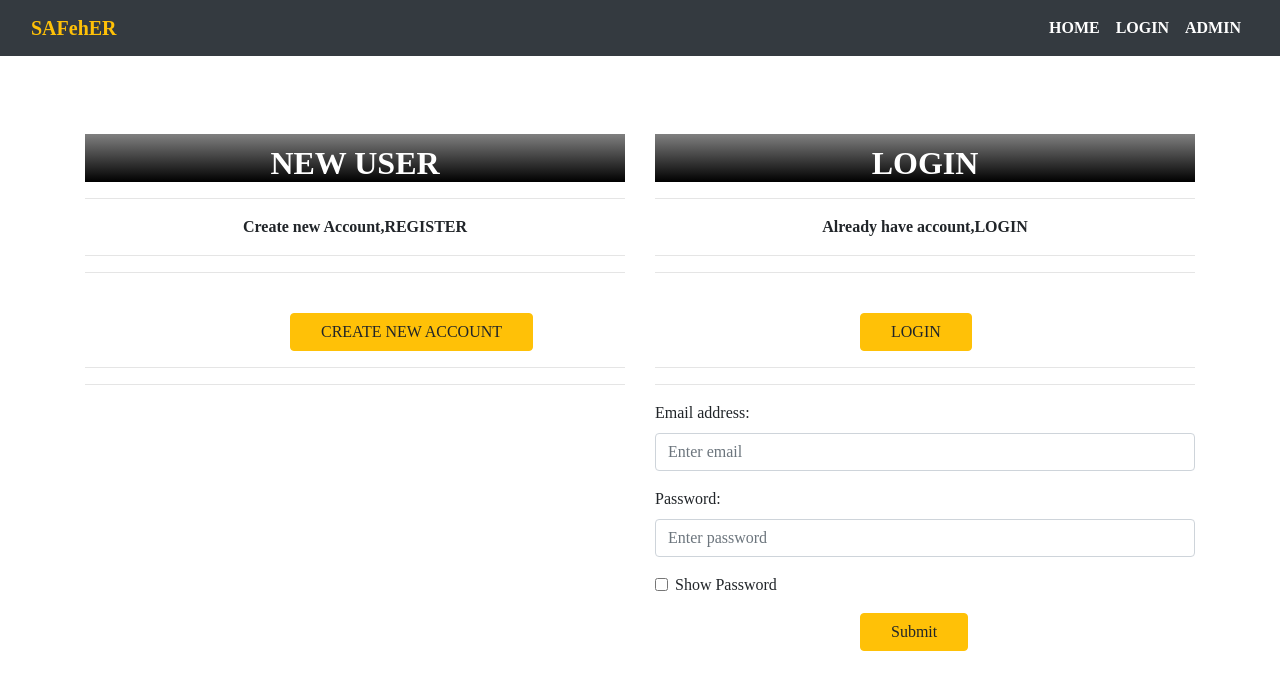
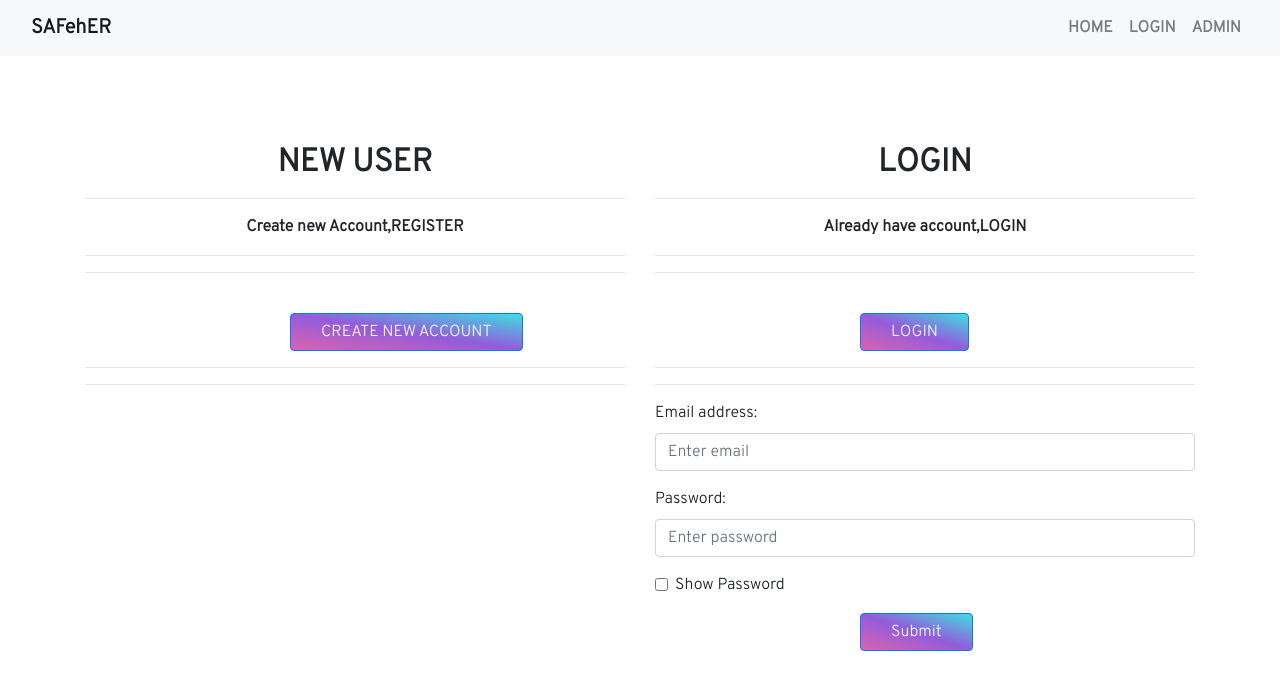
Before and after one commit to somya51p/SAFehER, a Django app: page /login/ in a window 1280 px wide. Shown: the top 690 px of the page. Run offline with Django 3.2, Linux system fonts and the light colour scheme; some libraries are stand-ins or nearby versions.

Commit message:
button hover improvised

```diff
--- a/women/static/style.css
+++ b/women/static/style.css
@@ -22,19 +22,20 @@ body{
     padding-left: 30px;
     padding-right: 30px;
     transition: 0.5s;
+    background: linear-gradient(to left bottom, rgba(5, 213, 217, 0.767), rgba(101, 23, 203, 0.7), rgba(203, 33, 141, 0.7));
+    color: aliceblue;
 }
 
 .bb:hover{
     color:snow;
     background-color: green;
-    transition: 0.5s;
+    transition: 0.8s;
     font-weight: bold;
     border-radius: 10px;
+    transform: scale(1.15);
 }
 
 .doabout{
-    color:white;
-    background: linear-gradient(grey,black);
     margin-top:30px;
     padding-top: 10px;
 }
@@ -50,7 +51,8 @@ body{
     background: linear-gradient(to left bottom, rgba(5, 213, 217, 0.767), rgba(101, 23, 203, 0.7), rgba(203, 33, 141, 0.7));
     border-radius: 10px;
     transition: 0.5s;
-    color: white;
+    color: snow;
+    transform: scale(1.05);
 }
 .navbar-brand{
     color: #bd2eaa;
--- a/women/templates/base.html
+++ b/women/templates/base.html
@@ -11,6 +11,7 @@
     <link rel="stylesheet" href="node_modules/bootstrap/dist/css/bootstrap.min.css">
     <link rel="stylesheet" href="https://stackpath.bootstrapcdn.com/bootstrap/4.3.1/css/bootstrap.min.css" integrity="sha384-ggOyR0iXCbMQv3Xipma34MD+dH/1fQ784/j6cY/iJTQUOhcWr7x9JvoRxT2MZw1T" crossorigin="anonymous">
     <link rel="stylesheet" href="https://stackpath.bootstrapcdn.com/font-awesome/4.7.0/css/font-awesome.min.css" integrity="sha384-wvfXpqpZZVQGK6TAh5PVlGOfQNHSoD2xbE+QkPxCAFlNEevoEH3Sl0sibVcOQVnN" crossorigin="anonymous">
+    <link href="https://fonts.googleapis.com/css2?family=Overpass:wght@300&display=swap" rel="stylesheet">
     <link rel="stylesheet" href="{% static 'style.css' %}">
     <title>SAFehER</title>
 
@@ -18,22 +19,22 @@
 
 <body>
 
-    <nav class="navbar navbar-expand-md bg-dark navbar-dark">
+    <nav class="navbar navbar-expand-md bg-light navbar-light">
         <div class="container-fluid">
-            <a href="#" class="navbar-brand text-warning font-weight-bold">SAFehER</a>
+            <a href="#" class="navbar-brand font-weight-bold">SAFehER</a>
             <button class="navbar-toggler" type="button" data-toggler="collapse" data-target="#collapsenavbar">
                 <span class="navbar-toggler-icon"></span>
             </button>
             <div class="collapse navbar-collapse text-center" id="collapsenavbar">
                 <ul class="navbar-nav ml-auto">
                     <li class="nav-item">
-                        <a href="{% url 'home' %}" class="nav-link text-white">HOME</a>
+                        <a href="{% url 'home' %}" class="nav-link ">HOME</a>
                     </li>
                     <li class="nav-item">
-                        <a href="{% url 'login' %}" class="nav-link text-white">LOGIN</a>
+                        <a href="{% url 'login' %}" class="nav-link ">LOGIN</a>
                     </li>
                     <li class="nav-item">
-                        <a href="{% url 'login_admin' %}" class="nav-link text-white">ADMIN</a>
+                        <a href="{% url 'login_admin' %}" class="nav-link ">ADMIN</a>
                     </li>
                 </ul>
             </div>
--- a/women/templates/login.html
+++ b/women/templates/login.html
@@ -18,8 +18,6 @@
 
 <style>
   .doabout{
-      color:white;
-      background: linear-gradient(grey,black);
       margin-top:30px;
       padding-top: 10px;
   }
@@ -32,7 +30,7 @@
             <hr>
             <p class="text-center"><b>Create new Account,REGISTER</b>
                 <hr><hr><br>
-            <a href="{% url 'signup' %}"><button type="button" class="bb btn btn-warning text-center">CREATE NEW ACCOUNT</button></a><br><hr><hr>
+            <a href="{% url 'signup' %}"><button type="button" class="bb btn btn-primary text-center">CREATE NEW ACCOUNT</button></a><br><hr><hr>
             </p>
         </div>
         <div class="col-sm-6">
@@ -40,7 +38,7 @@
             <hr>
             <p class="text-center"><b>Already have account,LOGIN</b>
                 <hr><hr><br>
-            <button type="button" class="bb btn btn-warning text-center">LOGIN</button><br><hr><hr>
+            <button type="button" class="bb btn btn-primary text-center">LOGIN</button><br><hr><hr>
             </p>
             <form action="" method="post">
                 {% csrf_token %}
@@ -57,7 +55,7 @@
                     <input class="form-check-input" type="checkbox" onclick="showPassword()"> Show Password
                   </label>
                 </div>
-                <button type="submit" class="bb btn btn-warning">Submit</button>
+                <button type="submit" class="bb btn btn-primary">Submit</button>
               </form>
 
         </div>
--- a/women/templates/login_admin.html
+++ b/women/templates/login_admin.html
@@ -18,8 +18,6 @@
 
 <style>
     .doabout{
-        color:white;
-        background: linear-gradient(grey,black);
         margin-top:30px;
         padding-top: 10px;
         transition: 0.5s;
@@ -30,6 +28,7 @@
         padding-left: 30px;
         padding-right: 30px;
         transition: 0.5s;
+        background: linear-gradient(to left bottom, rgba(5, 213, 217, 0.767), rgba(101, 23, 203, 0.7), rgba(203, 33, 141, 0.7));
     }
 
     .bb:hover{
--- a/women/templates/profile.html
+++ b/women/templates/profile.html
@@ -49,9 +49,9 @@
             <h5>{{data.role}}</h5>
         </div>
     </div><br><hr><br>
-    <a class="bb btn btn-warning" href="{% url 'edit_profile' %}">Edit Profile</a>
+    <a class="bb btn btn-primary" href="{% url 'edit_profile' %}">Edit Profile</a>
     <br><hr>
-    <a class="bb btn btn-warning" href="{% url 'changepassword' %}">Change Password</a>
+    <a class="bb btn btn-primary" href="{% url 'changepassword' %}">Change Password</a>
 </div>
 
 
--- a/women/templates/signup.html
+++ b/women/templates/signup.html
@@ -18,8 +18,6 @@
 
 <style>
     .doabout{
-        color:white;
-        background: linear-gradient(grey,black);
         margin-top:30px;
         padding-top: 10px;
     }
@@ -70,7 +68,7 @@
                     <input class="form-check-input" type="checkbox" onclick="showPassword()"> Show Password
                   </label>
                 </div>
-                <button type="submit" class="bb btn btn-warning">SIGN UP</button><hr><hr>
+                <button type="submit" class="bb btn btn-primary">SIGN UP</button><hr><hr>
               </form>
 
         </div>
```
